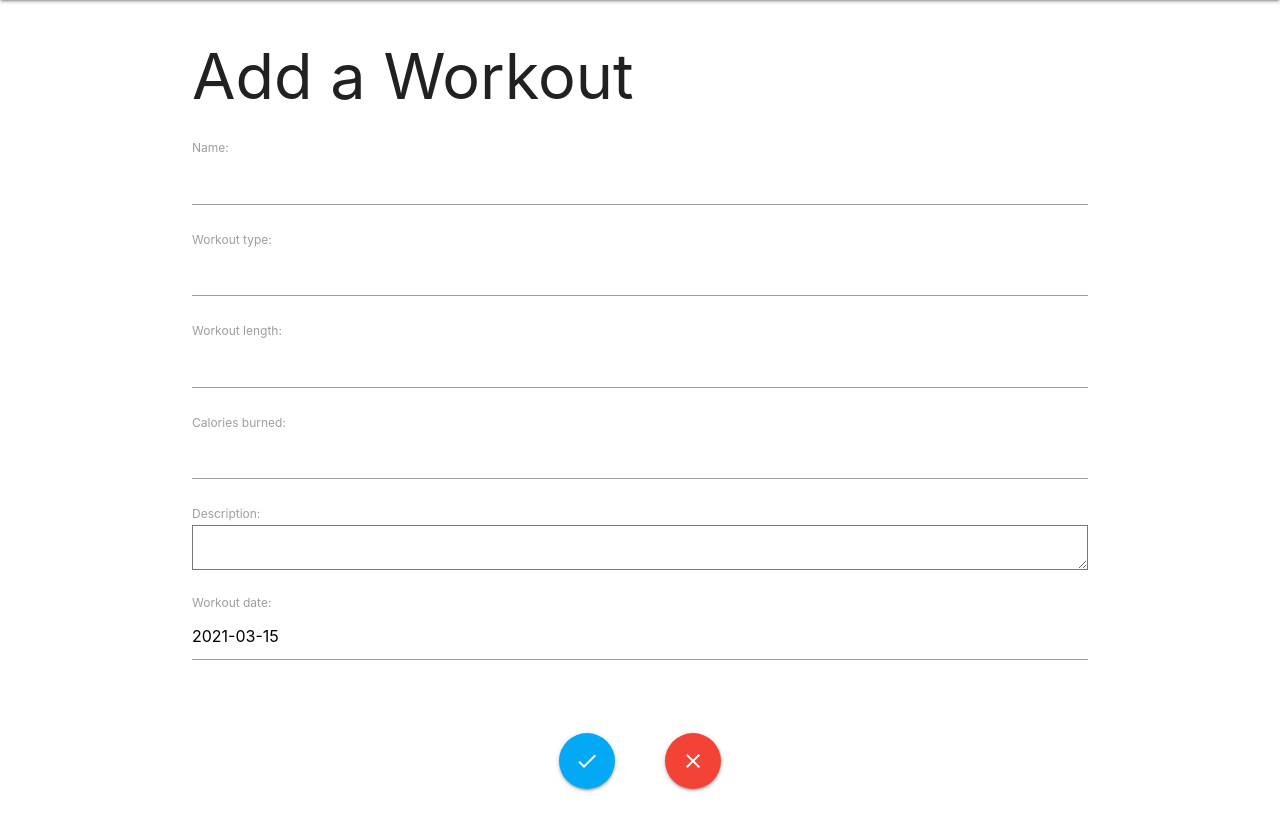
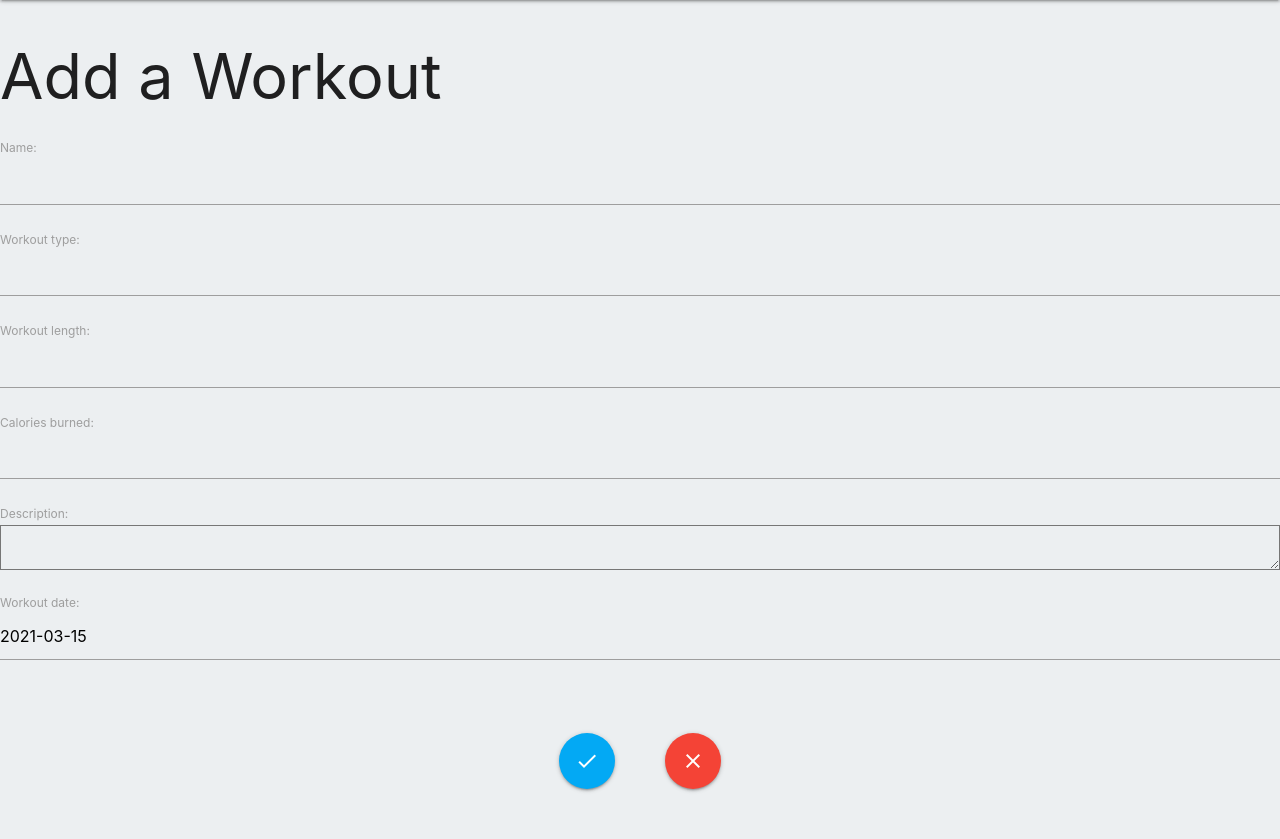
Before and after one commit to mikeolsonn/fitiva, a Django app: page /workouts/create/ in a window 1280 px wide. Shown: the part 64-903 px from the top of the page. Run offline with Django 3.2, Linux system fonts and the light colour scheme; the visitor is signed in with stand-in values (Sample User, id 1); some libraries are stand-ins or nearby versions.

Commit message:
adds background color

```diff
--- a/main_app/templates/base.html
+++ b/main_app/templates/base.html
@@ -14,7 +14,7 @@
     <!-- Font Awesome CDN -->
     <link rel="stylesheet" href="https://cdnjs.cloudflare.com/ajax/libs/font-awesome/5.14.0/css/all.min.css" integrity="sha512-1PKOgIY59xJ8Co8+NE6FZ+LOAZKjy+KY8iq0G4B3CyeY6wYHN3yt9PW0XpSriVlkMXe40PTKnXrLnZ9+fkDaog==" crossorigin="anonymous" />
 </head>
-<body>
+<body class="blue-grey lighten-5">
     <header class="navbar-fixed">
         <nav class="light-blue">
             <div class="nav-wrapper">
@@ -32,7 +32,7 @@
         </nav>
 
     </header>
-    <main class="container">
+    <main >
         {% block content %}
 
         {% endblock %}
```
